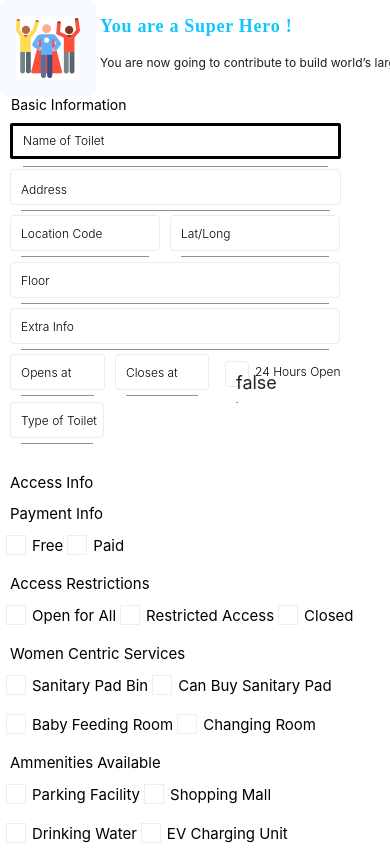
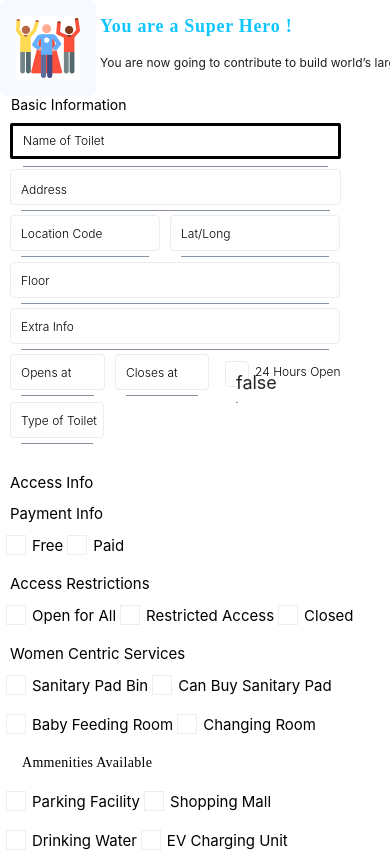
Before and after one commit to saswateesahoo/sulabhatoilet-project, a React Native app: screen /AddToiletPage in a window 390 px wide. Shown: the top 852 px of the page. Built offline with nearby package versions, Linux system fonts and the light colour scheme.

Commit message:
checkox in accessinfo,womencentric,ammenities completed

```diff
--- a/src/components/molecules/AmmenitiesAvailable.js
+++ b/src/components/molecules/AmmenitiesAvailable.js
@@ -14,7 +14,7 @@ const AmmenitiesAvailable = () => {
   return (
     <View style={styles.container}>
       <View style={styles.inputContainer1}>
-        <Text style={styles.inputLabel}>Ammenities Available </Text>
+        <Text style={styles.inputLabel1}>Ammenities Available </Text>
         <View style={styles.inputContainer}>
           <CustomCheckboxComponent
             label="Parking Facility"
@@ -76,7 +76,7 @@ const styles = StyleSheet.create({
   inputContainer3: {
     marginBottom: -20,
     top: 40,
-    left: -249,
+    left: -239,
   },
   inputContainer: {
     flexDirection: 'row',
@@ -84,13 +84,40 @@ const styles = StyleSheet.create({
     marginLeft: -20,
 
   },
+  inputLabel1: {
+    color: '#000',
+    fontFamily: 'Poppins',
+    fontSize: 14,
+    fontStyle: 'normal',
+    fontWeight: '400',
+    lineHeight: 20,
+    marginBottom:18,
+    letterSpacing: 0.28,
+    left:12,
+  },
   inputLabel: {
-    color: 'black',
+    color: '#000',
+    fontFamily: 'Poppins',
+    fontSize: 12,
     fontStyle: 'normal',
-    fontSize: 15,
-    fontWeight: '400',
-    marginBottom:12,
+    fontWeight: '300',
+    lineHeight: 0,
+    letterSpacing: 0.24,
+    marginBottom: 12,
+    left:16,
   },
+  // inputLabel3:{
+  //   color: '#000',
+  //   fontFamily: 'Poppins',
+  //   fontSize: 12,
+  //   fontStyle: 'normal',
+  //   fontWeight: '300',
+  //   lineHeight: 0,
+  //   letterSpacing: 0.24,
+  //   marginBottom: 12,
+  //   left:16,
+  // },
+
 });
 
 export default AmmenitiesAvailable;
```
